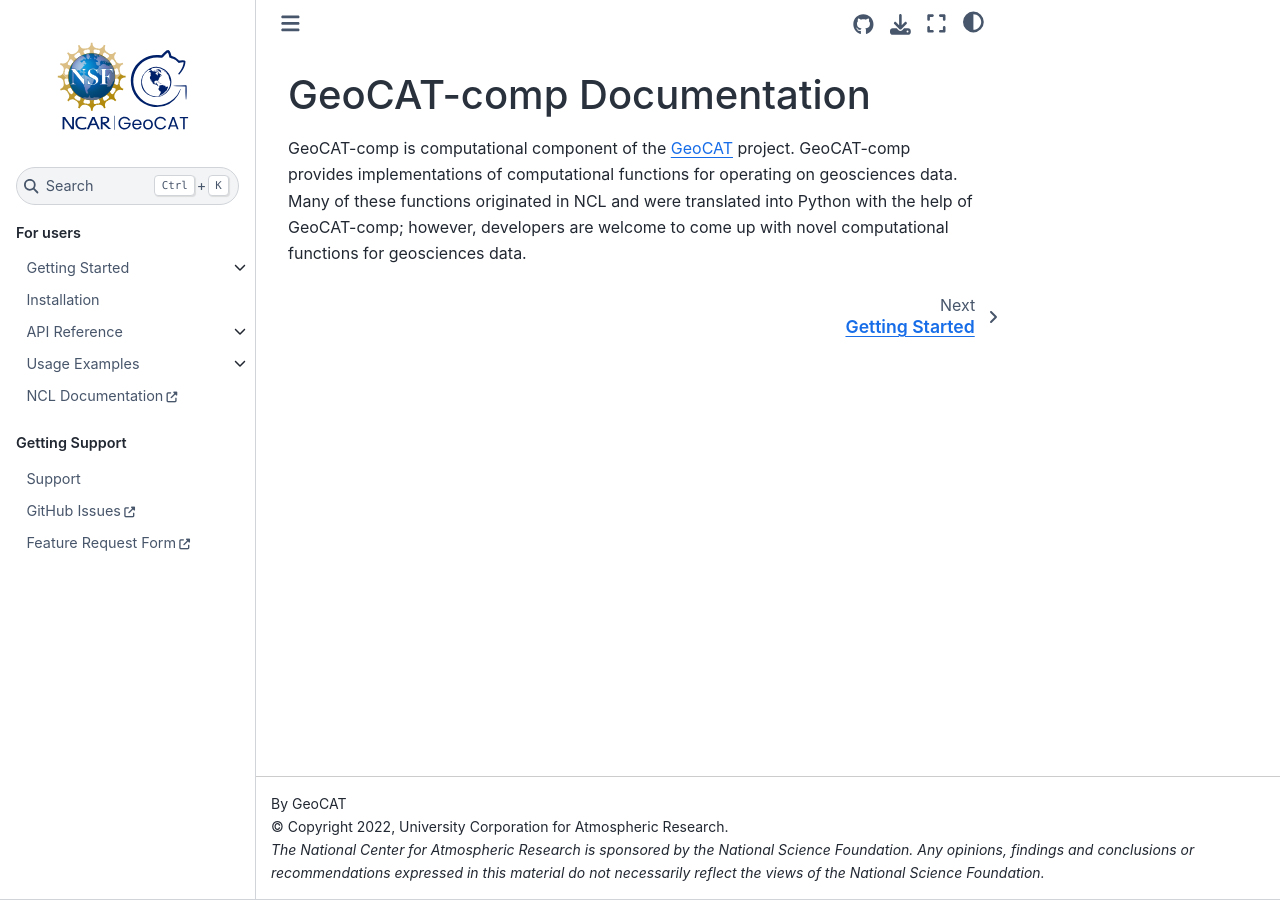
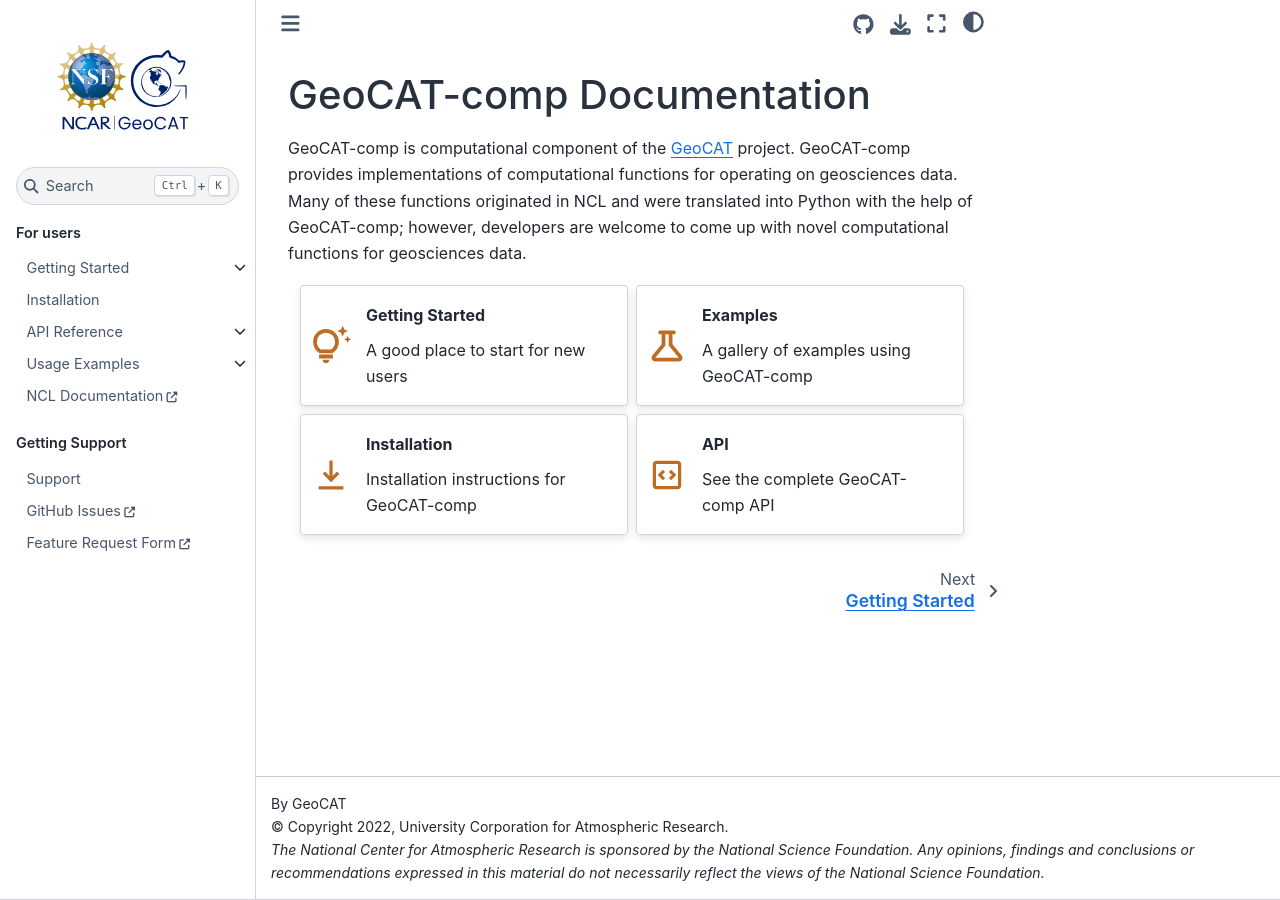
Before and after one commit to NCAR/geocat-comp, a Sphinx documentation site: the page built from docs/index.rst, in a window 1280 px wide. Built offline with Sphinx 7.4.7 and the Sphinx Book theme 1.1.4, drawn with Linux system fonts in a browser that asks for light colours; pages that are not in the unit, such as notebooks, are missing from menus.

Commit message:
getting custom cards up

```diff
--- /dev/null
+++ b/docs/_static/style.css
@@ -0,0 +1,15 @@
+/* override the default image top css */
+.sd-card-img-top {
+    width: 15% !important;
+    position: absolute !important;
+    padding-left: 10px;
+    min-width: 50px;
+    top: 50%;
+    transform: translateY(-50%);
+
+}
+
+/* override the default background image behavior */
+.sd-card-img {
+    height: auto;
+}
--- a/docs/_static/theme_overrides.css
+++ b/docs/_static/theme_overrides.css
@@ -2,3 +2,13 @@
 .wy-nav-content {
     max-width: none !important;
 }
+
+.custom-title {
+    font-weight: bold;
+    text-align: left;
+}
+
+.custom-body {
+    text-align: left;
+    margin-left: max(45px, 15%);
+}
--- a/docs/conf.py
+++ b/docs/conf.py
@@ -222,6 +222,7 @@
 # relative to this directory. They are copied after the builtin static files,
 # so a file named "default.css" will overwrite the builtin "default.css".
 html_static_path = ['_static']
+html_css_files = ["style.css"]
 
 # Add any extra paths that contain custom files (such as robots.txt or
 # .htaccess) here, relative to this directory. These files are copied
--- a/docs/index.rst
+++ b/docs/index.rst
@@ -33,6 +33,44 @@
 Python with the help of GeoCAT-comp; however, developers are welcome to come up with
 novel computational functions for geosciences data.
 
+.. grid:: 1 1 2 2
+    :gutter: 2
+
+    .. grid-item-card:: Getting Started
+        :class-title: custom-title
+        :class-body: custom-body
+        :img-top: _static/images/icons/tips.svg
+        :link: getting_started/index.rst
+
+        A good place to start for new users
+
+    .. grid-item-card::  Examples
+        :class-title: custom-title
+        :class-body: custom-body
+        :img-top: _static/images/icons/science.svg
+        :link: examples
+        :link-type: doc
+
+        A gallery of examples using GeoCAT-comp
+
+    .. grid-item-card::  Installation
+        :class-title: custom-title
+        :class-body: custom-body
+        :img-top: _static/images/icons/download.svg
+        :link: installation
+        :link-type: doc
+
+        Installation instructions for GeoCAT-comp
+
+    .. grid-item-card::  API
+        :class-title: custom-title
+        :class-body: custom-body
+        :img-top: _static/images/icons/code.svg
+        :link: api
+        :link-type: doc
+
+        See the complete GeoCAT-comp API
+
 .. toctree::
    :maxdepth: 2
    :hidden:
```
Also changed, not shown: docs/_static/images/icons/code.svg (added), docs/_static/images/icons/download.svg (added), docs/_static/images/icons/science.svg (added), docs/_static/images/icons/tips.svg (added).
